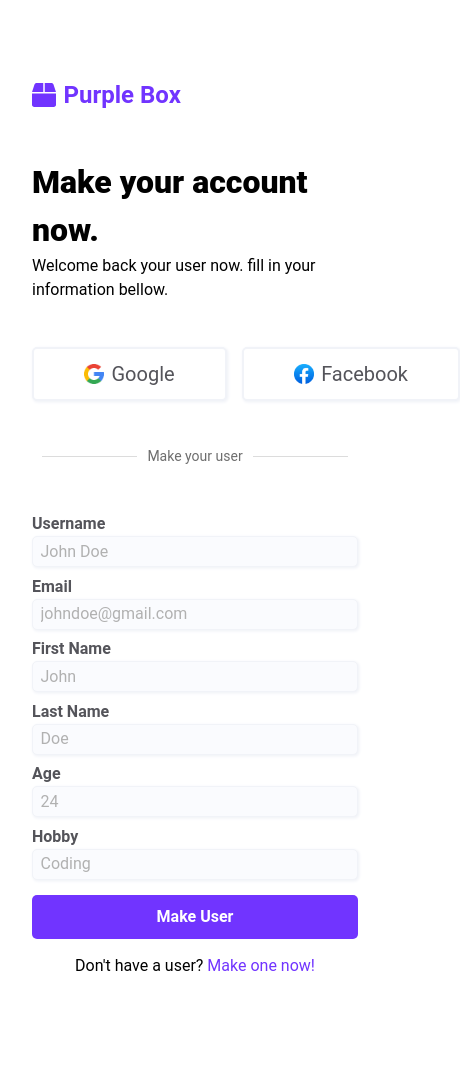
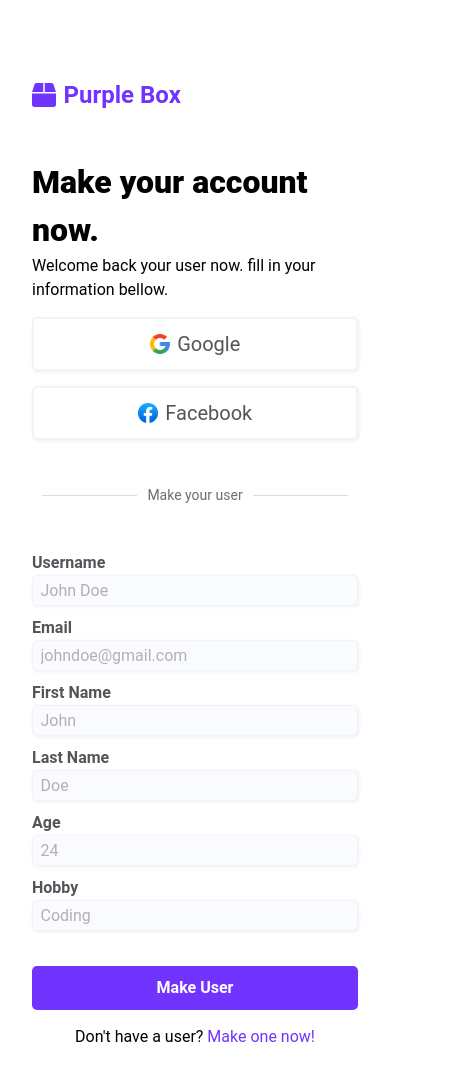
Before and after one commit to aliflikescoding/pb-technical-test, a React (Vite) app: page / in a window 390 px wide. Shown: the whole page, 460 px wide, since content can reach past the window. Before the commit the page ends 1010 px from the top, so only its background shows below. Built offline with nearby package versions, Linux system fonts and the light colour scheme.

Commit message:
Make additional content responsive

```diff
--- a/src/App.jsx
+++ b/src/App.jsx
@@ -205,8 +205,9 @@ function App() {
   return (
     <>
       <div>
+        <div>
           <p className="text-logo">
-          <FaBox/>
+            <FaBox />
             Purple Box
           </p>
           <p className="text-make">Make your account now.</p>
@@ -217,11 +218,11 @@ function App() {
         <div>
           <div className="social-container">
             <div className="social-button">
-          <img src="./google.png" alt="google image"/>
+              <img src="./google.png" alt="google image" />
               Google
             </div>
             <div className="social-button">
-          <img src="./facebook-logo.png" alt="google image"/>
+              <img src="./facebook-logo.png" alt="google image" />
               Facebook
             </div>
           </div>
@@ -313,10 +314,9 @@ function App() {
         <div>
           <p>
             Don&apos;t have a user?{" "}
-          <a href="#" style={{ color: "var(--primary)" }}>
-            Make one now!
-          </a>
+            <a style={{ color: "var(--primary)" }}>Make one now!</a>
           </p>
+        </div>
       </div>
     </>
   );
--- a/src/index.css
+++ b/src/index.css
@@ -20,7 +20,7 @@
   --border: #f1f3f8;
   --background: #ffff;
   --foreground: #fafbfe;
-  --shadow:
+  --shadow: ;
 }
 
 /* input component */
@@ -104,12 +104,14 @@
 .input-fields {
   display: grid;
   grid-template-columns: 1fr;
-  gap: 7.5px;
+  gap: 10px;
+  margin-bottom: 35px;
 }
 
 @media (min-width: 768px) {
   .input-fields {
-    grid-template-columns: repeat(2, 1fr); /* For medium screens (2 columns) */
+    grid-template-columns: repeat(2, 1fr);
+    gap: 25px 10px;
   }
 }
 
@@ -150,7 +152,7 @@
   margin: 45px 0;
   display: flex;
   align-items: center;
-  gap:7.5px;
+  gap: 7.5px;
   color: var(--primary);
 }
 
@@ -168,7 +170,14 @@
 
 .social-container {
   display: flex;
-  gap: 15px;
+  flex-direction: column;
+}
+
+@media (min-width: 768px) {
+  .social-container {
+    flex-direction: row;
+    gap: 15px;
+  }
 }
 
 .social-container > * {
@@ -176,7 +185,7 @@
 }
 
 .social-button {
-  margin-top: 45px;
+  margin-top: 15px;
   display: flex;
   align-items: center;
   justify-content: center;
@@ -193,6 +202,12 @@
   transition: all 0.2s ease;
 }
 
+@media (min-width: 768px) {
+  .social-button {
+    margin-top: 45px;
+  }
+}
+
 .social-button:hover {
   background-color: var(--foreground);
   transform: scale(0.98);
```
Lines whose indentation alone changed are shown as unchanged.
